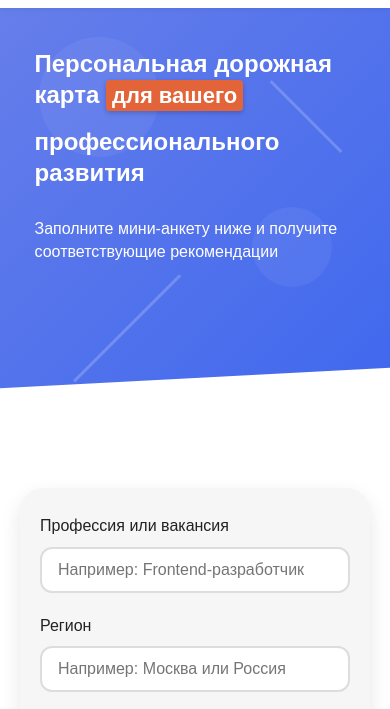
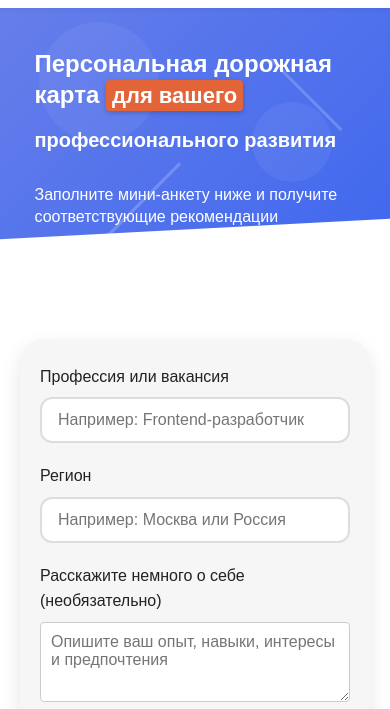
Before and after one commit to TimaPelmesh/from_Pelmesh_to_Yandex_site, a plain HTML site: page index.html in a window 390 px wide. Shown: the part 62-771 px from the top of the page. Drawn offline with Linux system fonts and the light colour scheme; a web font is replaced by a local one.

Commit message:
Add files via upload

```diff
--- a/index.html
+++ b/index.html
@@ -31,7 +31,7 @@
     <section class="hero-banner">
         <div class="banner-content">
             <h1>Персональная дорожная карта <span class="highlight-blue">для вашего</span></h1>
-            <h1>профессионального развития</h1>
+            <h2>профессионального развития</h2>
             <p>Заполните мини-анкету ниже и получите соответствующие рекомендации</p>
             <!-- Убраны декоративные элементы (полоска и точки) -->
         </div>
--- a/static/styles.css
+++ b/static/styles.css
@@ -1335,22 +1335,25 @@ h4.no-icon {
 .hero-banner h1 {
     font-size: 40px;
     font-weight: 700;
-    margin-bottom: 10px;
+    margin-bottom: 8px;
     color: var(--yandex-white);
+    line-height: 1.1;
 }
 
 .hero-banner h2 {
     font-size: 32px;
     font-weight: 700;
+    margin-top: 0;
     margin-bottom: 24px;
     color: var(--yandex-white);
+    line-height: 1.1;
 }
 
 .hero-banner p {
     font-size: 18px;
     max-width: 700px;
     margin: 0 auto 20px;
-    line-height: 1.6;
+    line-height: 1.4;
 }
 
 .hero-banner .highlight-blue {
@@ -1398,21 +1401,39 @@ h4.no-icon {
 /* Медиа-запросы для адаптивности */
 @media (max-width: 768px) {
     .hero-banner {
-        min-height: 420px;
-        padding: 40px 0;
-    }
-
+        padding: 30px 0 40px 0 !important;
+        min-height: auto !important;
+    }
+
+    .banner-content {
+        width: 100% !important;
+        padding: 0 20px !important;
+        text-align: left !important;
+    }
+
+    /* Уменьшенные отступы между заголовками */
     .hero-banner h1 {
-        font-size: 32px;
+        font-size: 32px !important;
+        line-height: 1.15 !important;
+        margin-bottom: 2px !important;
+        text-align: left !important;
     }
 
     .hero-banner h2 {
-        font-size: 26px;
+        font-size: 24px !important;
+        line-height: 1.15 !important;
+        margin-top: 0 !important;
+        margin-bottom: 15px !important;
+        padding: 0 !important;
+        text-align: left !important;
     }
 
     .hero-banner p {
-        font-size: 16px;
-        margin-bottom: 30px;
+        font-size: 16px !important;
+        line-height: 1.4 !important;
+        margin: 10px 0 0 0 !important;
+        max-width: 100% !important;
+        text-align: left !important;
     }
 }
 
```
